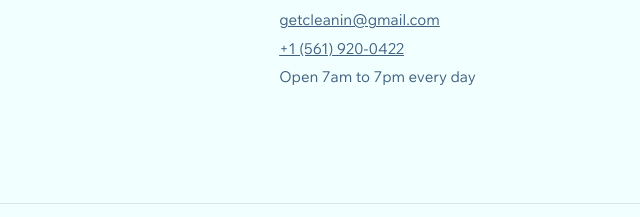
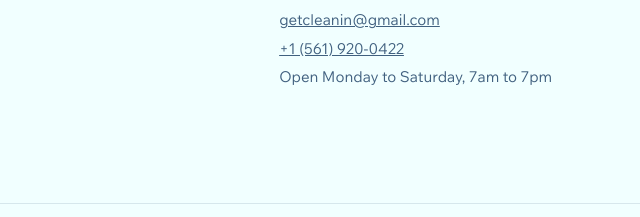
Before and after one commit to milhoando-dot/cleanin-site, a plain HTML site: page contact/index.html in a window 1280 px wide. Shown: the part 1856-2073 px from the top of the page, 231-871 px from the left. Drawn offline with Linux system fonts and the light colour scheme.

Commit message:
Footer: open Monday to Saturday, 7am to 7pm

```diff
--- a/contact/index.html
+++ b/contact/index.html
@@ -174,7 +174,7 @@
         <ul>
           <li><a href="mailto:getcleanin@gmail.com">getcleanin@gmail.com</a></li>
           <li><a href="tel:+15619200422">+1 (561) 920-0422</a></li>
-          <li>Open 7am to 7pm every day</li>
+          <li>Open Monday to Saturday, 7am to 7pm</li>
         </ul>
       </div>
       <div>
```
Also changed, not shown: get-a-quote/index.html (+1 -1 lines), index.html (+1 -1 lines), privacy/index.html (+1 -1 lines), reservation/index.html (+1 -1 lines), reviews/index.html (+1 -1 lines), services-the-elite-difference/index.html (+1 -1 lines), terms/index.html (+1 -1 lines), thank-you/index.html (+1 -1 lines).
